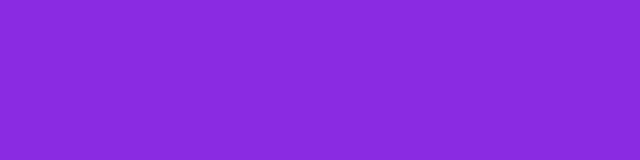
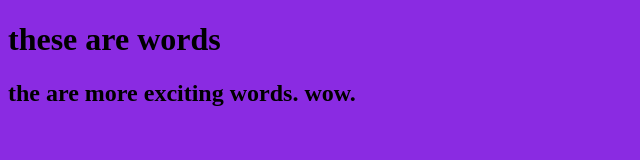
Before and after one commit to CarolineClo/trying_branches, a plain HTML site: page index.html in a window 1280 px wide. Shown: the whole page, without its empty margins (0-640 px from the left). Drawn offline with Linux system fonts and the light colour scheme.

Commit message:
added words

```diff
--- a/index.html
+++ b/index.html
@@ -7,5 +7,8 @@
     <title>branches</title>
     <link rel="stylesheet" href="style.css" />
   </head>
-  <body></body>
+  <body>
+    <h1>these are words</h1>
+    <h2>the are more exciting words. wow.</h2>
+  </body>
 </html>
```
